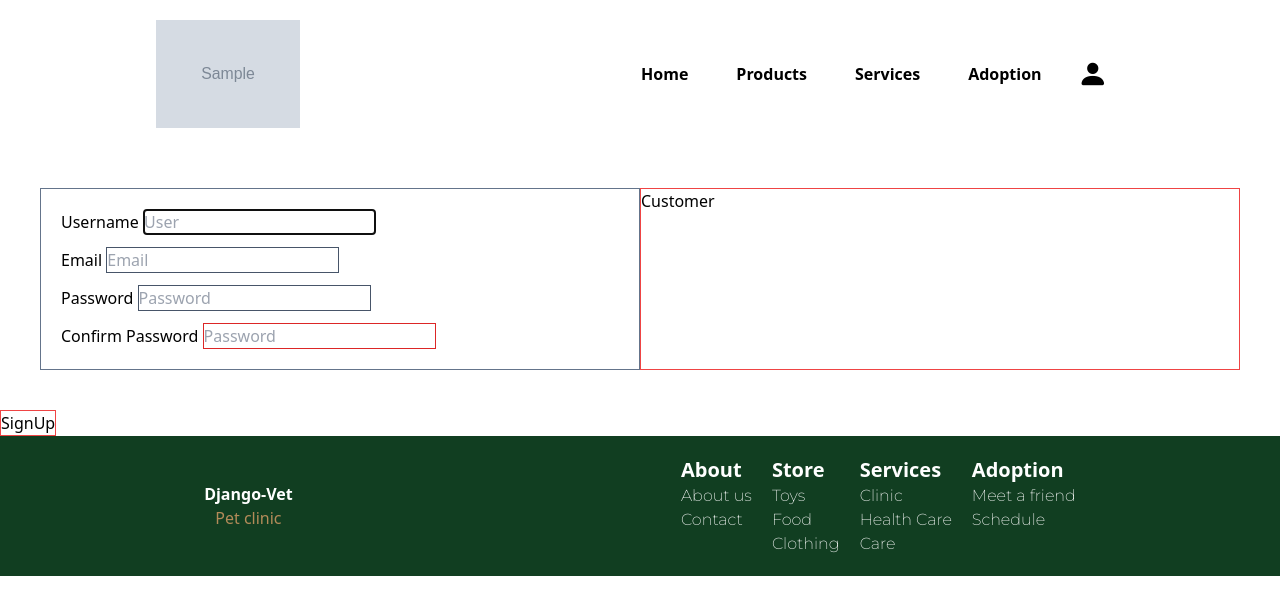
After one commit to RayTesting/Django-Vet, a Django app: page /auth/signup/ in a window 1280 px wide. The commit adds this page. Shown: the top 615 px of the page. Run offline with Django 3.2, Linux system fonts and the light colour scheme; tables that the repository leaves empty hold one stand-in row (values such as "Sample post"); grey boxes marked "Sample" are stand-in pictures; parts of the project's set-up code (start-up, migrations or seed data) failed here and were passed over; some libraries are stand-ins or nearby versions.

Commit message:
signup initialized

```diff
--- a/apps/authentication/forms.py
+++ b/apps/authentication/forms.py
@@ -1,7 +1,7 @@
-from dataclasses import field
+from dataclasses import field, fields
 from django import forms
 from django.contrib.auth.models import User
-from django.contrib.auth.forms import AuthenticationForm
+from django.contrib.auth.forms import AuthenticationForm, UserCreationForm
 
 class LoginForm(forms.Form):
     username = forms.CharField(
@@ -25,6 +25,55 @@ class LoginForm(forms.Form):
             }
         )
     )
+
+class SignUpForm(UserCreationForm):
+    username = forms.CharField(
+        label='Username',
+        required=True,
+        widget=forms.TextInput(
+           attrs={
+                "placeholder":"User",
+                "class":"border border-slate-600"
+            }
+        )
+    )
+
+    email = forms.EmailField(
+        label='Email',
+        required=False,
+        widget=forms.EmailInput(
+            attrs={
+                "placeholder":"Email",
+                "class":"border border-slate-600"
+            }
+        )
+    )
+
+    password1 = forms.CharField(
+        label='Password1',
+        required=True,
+        widget=forms.PasswordInput(
+           attrs={
+                "placeholder":"Password",
+                "class":"border border-slate-600"
+            }
+        )
+    )
+
+    password2 = forms.CharField(
+        label='Password2',
+        required=True,
+        widget=forms.PasswordInput(
+           attrs={
+                "placeholder":"Password",
+                "class":"border border-red-600"
+            }
+        )
+    )
+
+    class Meta:
+        model= User
+        fields = ('username','email','password1','password2')
 
 class AuthForm(AuthenticationForm):
     username = forms.CharField(
--- a/apps/authentication/urls.py
+++ b/apps/authentication/urls.py
@@ -3,5 +3,6 @@ from django.urls import include, path
 
 urlpatterns = [
     path('login/', views.login_view, name='auth_login'),
-    path('logout/', views.logout_view, name="auth_logout")
+    path('logout/', views.logout_view, name="auth_logout"),
+    path('signup/', views.signup, name="auth_signup"),
 ]
--- a/apps/authentication/views.py
+++ b/apps/authentication/views.py
@@ -1,10 +1,19 @@
 from django.http import HttpResponse
 from django.shortcuts import redirect, render
 from django.contrib.auth import authenticate, login, logout
-from .forms import LoginForm, AuthForm
+from .forms import LoginForm, AuthForm, SignUpForm
 from django.contrib.auth.forms import AuthenticationForm
 
 # Create your views here.
+
+def login_method(request, username, password):
+    user = authenticate(username=username, password=password)
+    if user is not None:
+        login(request, user)
+
+    return user
+
+
 def login_view(request):
     msg = None
     form = AuthForm(data=request.POST or None)
@@ -34,3 +43,32 @@ def logout_view(request):
         logout(request)
 
     return redirect('auth_login')
+
+
+def signup(request):
+    form = SignUpForm(request.POST or None)
+    msg = None
+
+    if request.method == "POST":
+        if form.is_valid():
+            user_form = form.save()
+            username = form.cleaned_data.get('username')
+            email = form.cleaned_data.get('email')
+            password = form.cleaned_data.get('password1')
+
+            user = authenticate(username=username, password=password)
+            if user is not None:
+                login(request, user)
+                return redirect('home_index')
+            else:
+                msg = "ERROR AL AUTENTICAR"
+
+        else:
+            msg = 'Error'
+
+    context = {
+        "form": form,
+        "msg": msg,
+    }
+
+    return render(request,'authentication/signup.html',context)
--- /dev/null
+++ b/apps/templates/authentication/signup.html
@@ -0,0 +1,44 @@
+{% extends 'layouts/base.html' %}
+
+{% block content %}
+    <form method="post" action="">
+        {% csrf_token %}
+        <div class="flex w-full h-fit p-10">
+            <div class="w-1/2 border border-slate-500 flex flex-col gap-3 p-5">
+                <div>
+                    <label for="Username">Username</label>
+                    {{form.username}}
+                    {{form.username.errors}}
+                </div>
+                <div>
+                    <label for="Email">Email</label>
+                    {{form.email}}
+                </div>
+                <div>
+                    <label for="Password1">Password</label>
+                    {{form.password1}}
+                    {{form.password1.errors}}
+                </div>
+                <div>
+                    <label for="Password2">Confirm Password</label>
+                    {{form.password2}}
+                    {{form.password2.errors}}
+                </div>
+            </div>
+
+
+            <div class="w-1/2 border border-red-500">
+                <label for="">Customer</label>
+            </div>
+
+
+        </div>
+
+
+        {% if msg %}
+            <span class="text-red-400">{{msg}}</span>
+        {% endif %}
+        <button class="btn border border-red-500" type="submit">SignUp</button>
+    </form>
+
+{% endblock content %}
--- a/apps/templates/includes/navbar.html
+++ b/apps/templates/includes/navbar.html
@@ -31,7 +31,7 @@
                         <li class="w-full text-center py-3 px-6"><a class="hover:text-[#b38b59]" href="{% url 'auth_logout' %}">Logout</a></li>
                             {% else %}
                         <li class="w-full text-center py-3 px-6"><a class="hover:text-[#b38b59]" href="{% url 'auth_login' %}">Login</a></li>
-                        <li class="w-full text-center py-3 px-6"><a class="hover:text-[#b38b59]" href="{% url 'auth_login' %}">Sign Up</a></li>
+                        <li class="w-full text-center py-3 px-6"><a class="hover:text-[#b38b59]" href="{% url 'auth_signup' %}">Sign Up</a></li>
                     {% endif %}
                 </ul>
             </div>
--- a/static/js/scripts.js
+++ b/static/js/scripts.js
@@ -35,6 +35,9 @@ const handleWindowSize = () => {
     if (window.innerWidth >= 768){
         if (navLinks.classList.contains('hidden')){
             navLinks.classList.remove('hidden')
+            if(!navButtonIcon.classList.contains('bi-x-lg')){
+              navButtonIcon.classList.add('bi-x-lg')
+            }
         }
     }
 }
```
